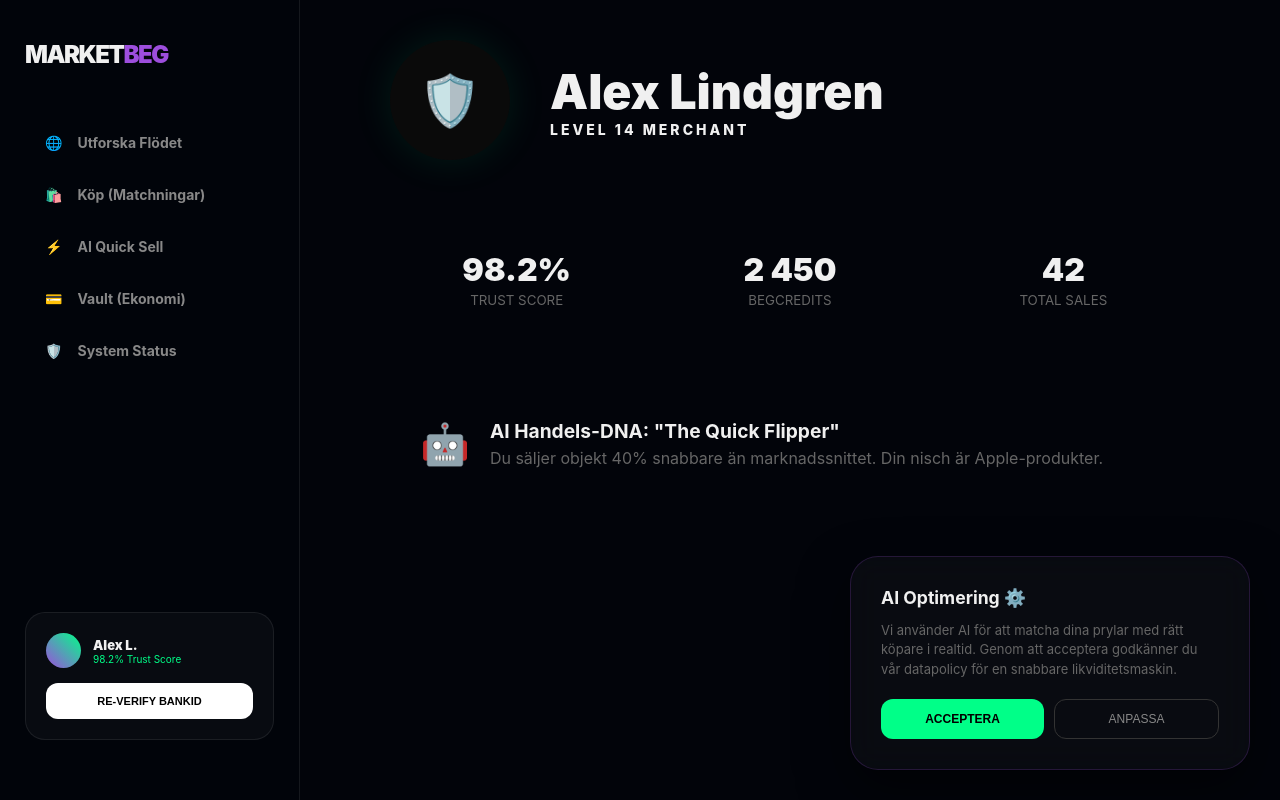
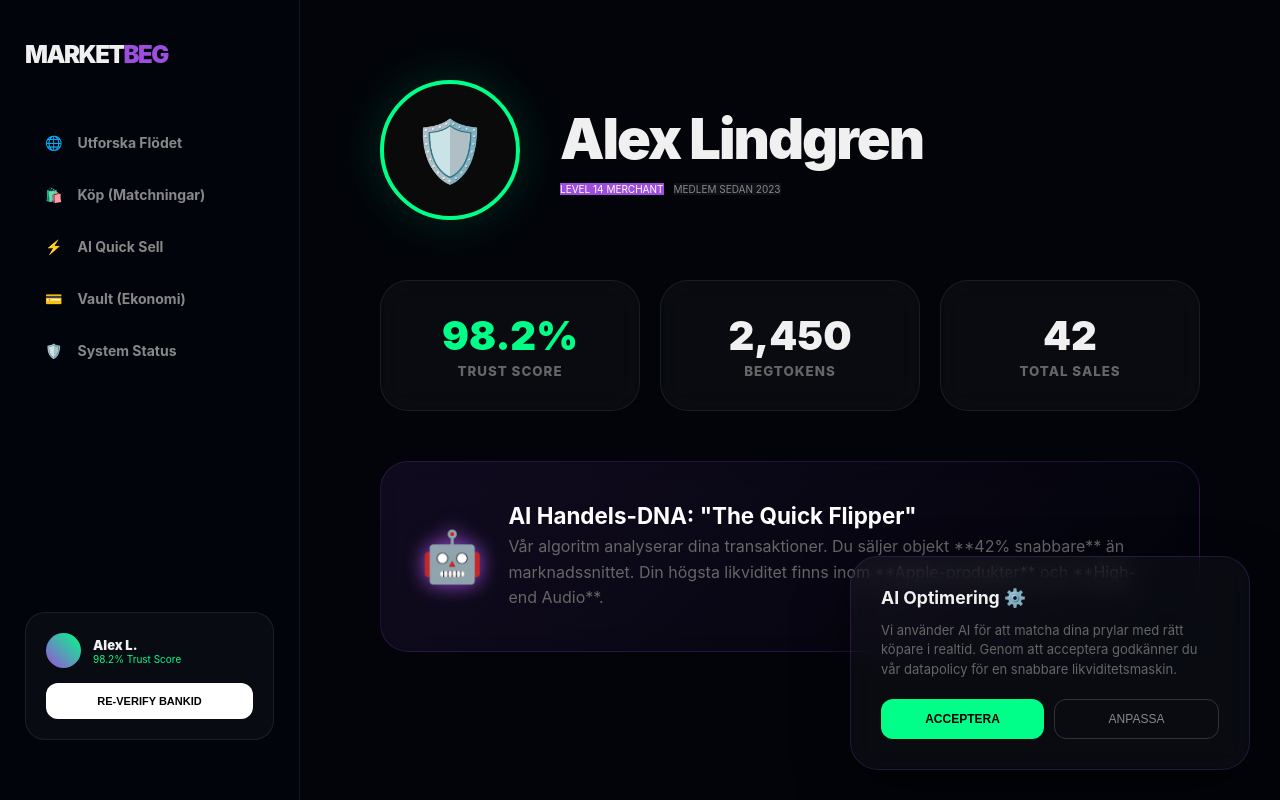
Before and after one commit to gascheckking/marketbeg-appGem, a Next.js app: page /profile in a window 1280 px wide. Built offline with nearby package versions, Linux system fonts and the light colour scheme.

Commit message:
Update page.tsx

```diff
--- a/app/profile/page.tsx
+++ b/app/profile/page.tsx
@@ -1,36 +1,55 @@
 "use client";
+import React from 'react';
 
 export default function Profile() {
   return (
-    <div style={{ maxWidth: '800px', margin: '0 auto' }}>
-      <div style={{ display: 'flex', alignItems: 'center', gap: '40px', marginBottom: '60px', marginTop: '40px' }}>
-        <div style={{ width: '120px', height: '120px', borderRadius: '50%', border: '3px solid var(--accent)', display: 'flex', alignItems: 'center', justifyContent: 'center', fontSize: '50px', background: '#0a0a0a', boxShadow: '0 0 40px rgba(0, 255, 136, 0.1)' }}>🛡️</div>
+    <div className="page-wrapper" style={{ maxWidth: '900px', margin: '0 auto' }}>
+      <div style={{ display: 'flex', alignItems: 'center', gap: '40px', marginBottom: '60px', marginTop: '20px' }}>
+        <div style={{
+          width: '140px', height: '140px', borderRadius: '50%',
+          border: '4px solid var(--neon-mint)', display: 'flex',
+          alignItems: 'center', justifyContent: 'center', fontSize: '60px',
+          background: '#0a0a0a', boxShadow: '0 0 50px rgba(0, 255, 136, 0.15)'
+        }}>
+          🛡️
+        </div>
         <div>
-          <h1 style={{ fontSize: '3rem', fontWeight: 900, margin: 0 }}>Alex Lindgren</h1>
-          <div style={{ color: 'var(--accent)', fontWeight: 800, letterSpacing: '3px', fontSize: '14px' }}>LEVEL 14 MERCHANT</div>
+          <h1 style={{ fontSize: '3.5rem', fontWeight: 900, margin: 0, letterSpacing: '-2px' }}>Alex Lindgren</h1>
+          <div style={{ display: 'flex', gap: '10px', marginTop: '10px' }}>
+            <span className="stat-pill" style={{ background: 'var(--neon-purple)', color: '#fff', fontSize: '10px' }}>LEVEL 14 MERCHANT</span>
+            <span className="stat-pill" style={{ background: 'rgba(255,255,255,0.05)', color: '#888', fontSize: '10px' }}>MEDLEM SEDAN 2023</span>
+          </div>
         </div>
       </div>
 
       <div style={{ display: 'grid', gridTemplateColumns: 'repeat(3, 1fr)', gap: '20px', marginBottom: '50px' }}>
-        <div className="glow-card" style={{ textAlign: 'center', padding: '30px' }}>
-          <div style={{ fontSize: '2rem', fontWeight: 900 }}>98.2%</div>
-          <small className="muted">TRUST SCORE</small>
+        <div className="glass-card" style={{ textAlign: 'center', padding: '30px' }}>
+          <div style={{ fontSize: '2.5rem', fontWeight: 900, color: 'var(--neon-mint)' }}>98.2%</div>
+          <small className="muted" style={{ fontWeight: 800, letterSpacing: '1px' }}>TRUST SCORE</small>
         </div>
-        <div className="glow-card" style={{ textAlign: 'center', padding: '30px' }}>
-          <div style={{ fontSize: '2rem', fontWeight: 900 }}>2 450</div>
-          <small className="muted">BEGCREDITS</small>
+        <div className="glass-card" style={{ textAlign: 'center', padding: '30px' }}>
+          <div style={{ fontSize: '2.5rem', fontWeight: 900 }}>2,450</div>
+          <small className="muted" style={{ fontWeight: 800, letterSpacing: '1px' }}>BEGTOKENS</small>
         </div>
-        <div className="glow-card" style={{ textAlign: 'center', padding: '30px' }}>
-          <div style={{ fontSize: '2rem', fontWeight: 900 }}>42</div>
-          <small className="muted">TOTAL SALES</small>
+        <div className="glass-card" style={{ textAlign: 'center', padding: '30px' }}>
+          <div style={{ fontSize: '2.5rem', fontWeight: 900 }}>42</div>
+          <small className="muted" style={{ fontWeight: 800, letterSpacing: '1px' }}>TOTAL SALES</small>
         </div>
       </div>
 
-      <div className="pulse-banner" style={{ padding: '30px', borderRadius: '24px', display: 'flex', gap: '20px', alignItems: 'center' }}>
-        <div style={{ fontSize: '40px' }}>🤖</div>
-        <div>
-          <strong style={{ fontSize: '1.2rem' }}>AI Handels-DNA: "The Quick Flipper"</strong>
-          <p className="muted" style={{ margin: '5px 0 0 0' }}>Du säljer objekt 40% snabbare än marknadssnittet. Din nisch är Apple-produkter.</p>
+      <div className="glass-card" style={{
+        padding: '40px', background: 'linear-gradient(135deg, rgba(157, 78, 221, 0.1) 0%, transparent 100%)',
+        border: '1px solid rgba(157, 78, 221, 0.2)'
+      }}>
+        <div style={{ display: 'flex', gap: '25px', alignItems: 'center' }}>
+          <div style={{ fontSize: '50px', filter: 'drop-shadow(0 0 10px var(--neon-purple))' }}>🤖</div>
+          <div>
+            <strong style={{ fontSize: '1.4rem', color: '#fff', display: 'block', marginBottom: '5px' }}>AI Handels-DNA: "The Quick Flipper"</strong>
+            <p className="muted" style={{ margin: 0, lineHeight: '1.6' }}>
+              Vår algoritm analyserar dina transaktioner. Du säljer objekt **42% snabbare** än marknadssnittet.
+              Din högsta likviditet finns inom **Apple-produkter** och **High-end Audio**.
+            </p>
+          </div>
         </div>
       </div>
     </div>
```
